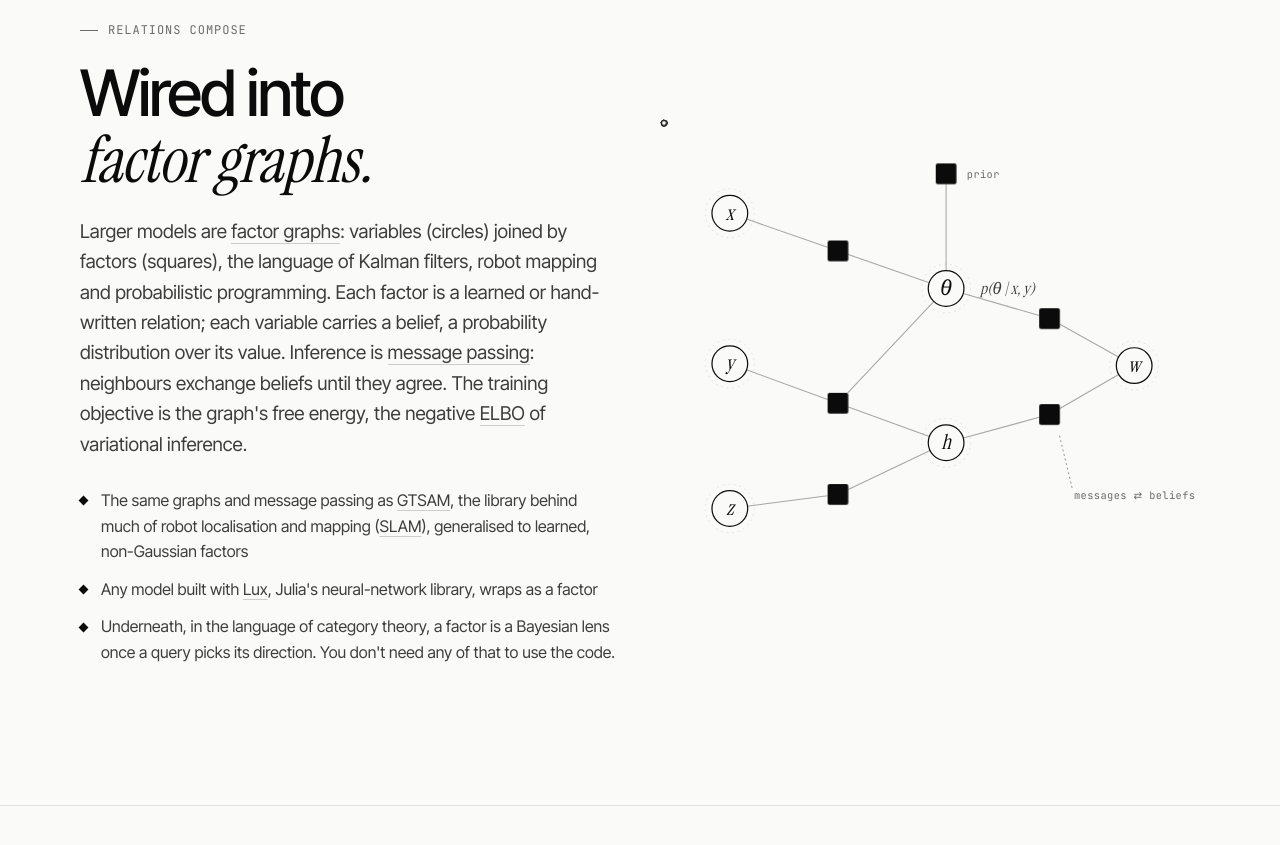
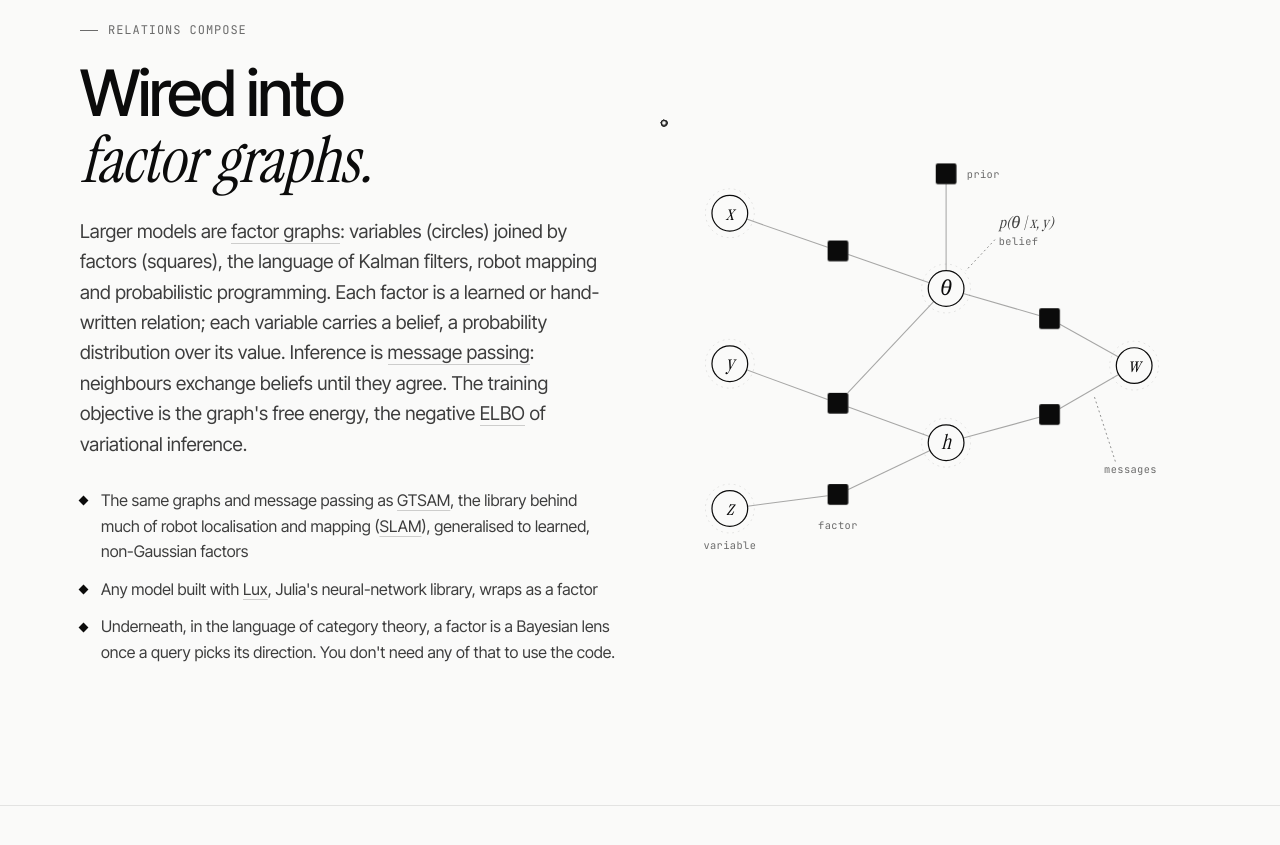
Before and after one commit to MathStruct/MathStruct.github.io, an Astro site in the folder landing/: page /projects/lenticulum-jl in a window 1280 px wide. Shown: the part 4380-5225 px from the top of the page. Built offline with nearby package versions, Linux system fonts and the light colour scheme; Astro itself is replaced by a stand-in of ours; animation ran at ten frames a second.

Commit message:
Hero factor graph: attach belief label to θ, point messages at a wire, name factor and variable
Co-Authored-By: Claude Opus 5.5 <noreply@anthropic.com>
Claude-Session: https://claude.ai/code/session_01FetKhq4Z6QzaPZWKAUz2Fj

```diff
--- a/landing/src/components/FactorGraph.astro
+++ b/landing/src/components/FactorGraph.astro
@@ -114,9 +114,16 @@ const wires = edges.map(([f, v], i) => ({ ...wire(f, v), i }))
 
   <g class="notes" aria-hidden="true">
     <text x="322" y="58">prior</text>
-    <text x="336" y="182" class="formula">p(θ | x, y)</text>
-    <text x="436" y="400">messages ⇄ beliefs</text>
-    <line x1="434" y1="388" x2="420" y2="330" />
+    <!-- the belief at θ, attached to the θ node -->
+    <text x="356" y="112" class="formula">p(θ | x, y)</text>
+    <text x="356" y="130">belief</text>
+    <line x1="352" y1="124" x2="321" y2="157" />
+    <!-- a message travels along a wire (edge), so point at the middle of one -->
+    <text x="468" y="372">messages</text>
+    <line x1="480" y1="360" x2="457" y2="289" />
+    <!-- name one of each shape -->
+    <text x="185" y="432" text-anchor="middle">factor</text>
+    <text x="70" y="453" text-anchor="middle">variable</text>
   </g>
 </svg>
 
```
